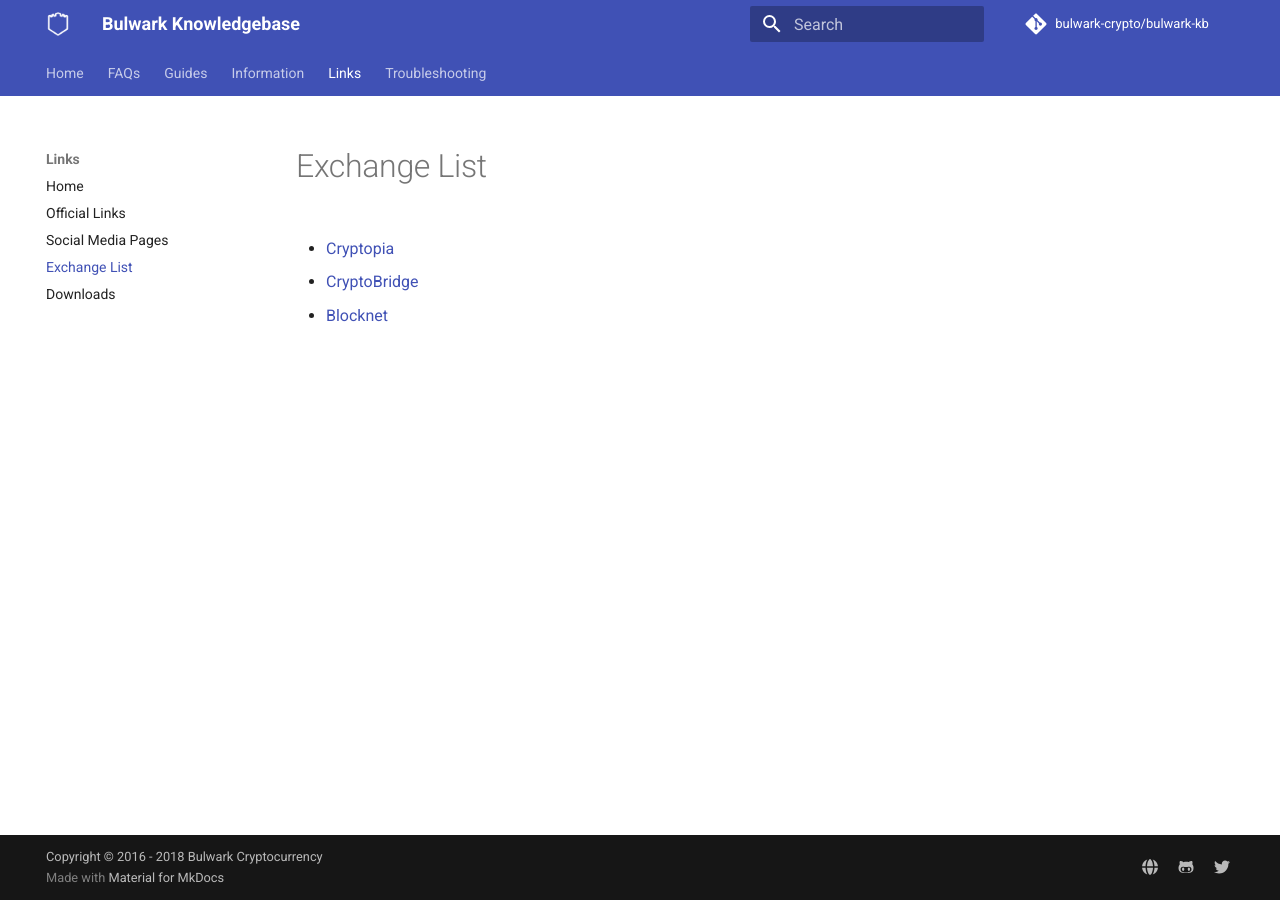
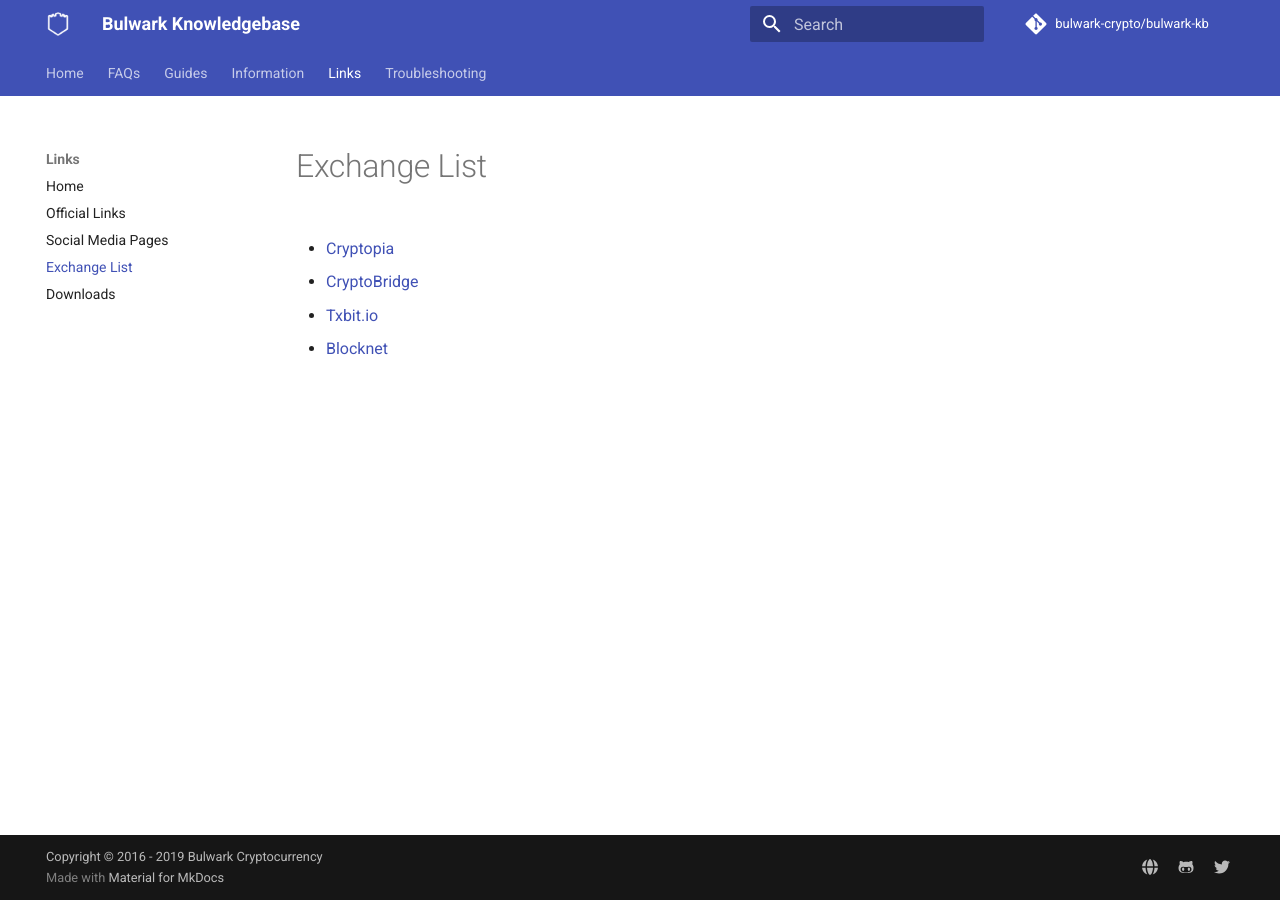
Before and after one commit to bulwark-crypto/Bulwark-KB, an MkDocs documentation site: the page built from docs/Links/Exchanges.md, in a window 1280 px wide. Built offline with MkDocs 1.6.1 and Material for MkDocs 9.7.7, drawn with Linux system fonts in a browser that asks for light colours; comment, search, counter and statistics services are not loaded.

Commit message:
Copyright and version changes

```diff
--- a/docs/Links/Exchanges.md
+++ b/docs/Links/Exchanges.md
@@ -4,4 +4,6 @@
 
 * [CryptoBridge](https://wallet.crypto-bridge.org/market/BRIDGE.BWK_BRIDGE.BTC)
 
+* [Txbit.io](https://www.txbit.io/)
+
 * [Blocknet](https://www.blocknet.co/)
--- a/mkdocs.yml
+++ b/mkdocs.yml
@@ -30,7 +30,7 @@
 edit_uri: ""
 
 # Copyright
-copyright: "Copyright &copy; 2016 - 2018 Bulwark Cryptocurrency"
+copyright: "Copyright &copy; 2016 - 2019 Bulwark Cryptocurrency"
 
 # Pages
 nav:
```
Also changed, not shown: docs/FAQs/Masternode-Issues.md (+1 -1 lines), docs/Troubleshooting/Masternode-Troubleshooting-FAQ.md (+1 -1 lines), 1 other file.
